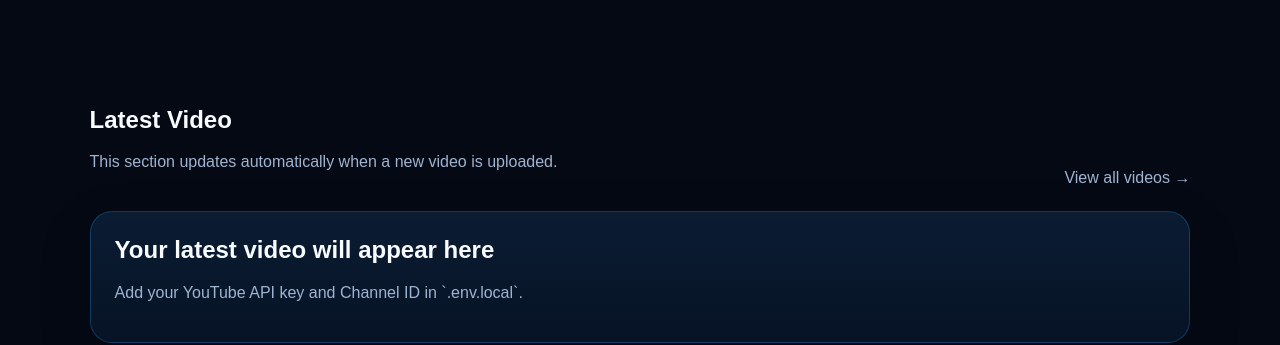
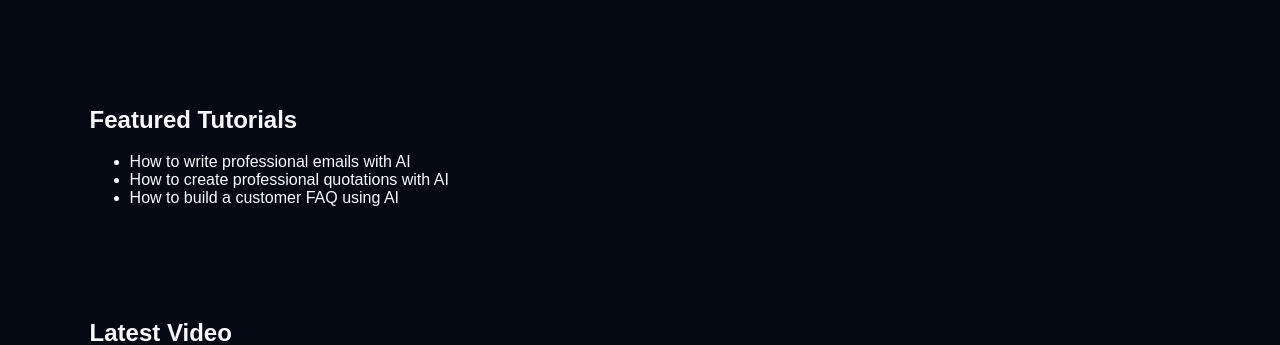
Before and after one commit to lukejameshatfield1998/ai-workflow-laboratory, a Next.js app: page / in a window 1280 px wide. Shown: the part 754-1099 px from the top of the page. Built offline with nearby package versions, Linux system fonts and the light colour scheme; no server answers.

Commit message:
Update page.js

```diff
--- a/app/page.js
+++ b/app/page.js
@@ -19,6 +19,15 @@ export default async function Home() {
         </div>
         <img className="hero-logo" src="/logo.png" alt="AI Workflow Laboratory logo" />
       </section>
+
+<section className="section">
+  <h2>Featured Tutorials</h2>
+  <ul>
+    <li><a href="/tutorials/How-to-write-professional-emails-with-AI">How to write professional emails with AI</a></li>
+    <li><a href="/tutorials/how-to-create-professional-quotations-with-AI">How to create professional quotations with AI</a></li>
+    <li><a href="/tutorials/How-to-build-a-customer-FAQ-using-AI">How to build a customer FAQ using AI</a></li>
+  </ul>
+</section>
 
       <section className="section">
         <div className="section-header">
```
